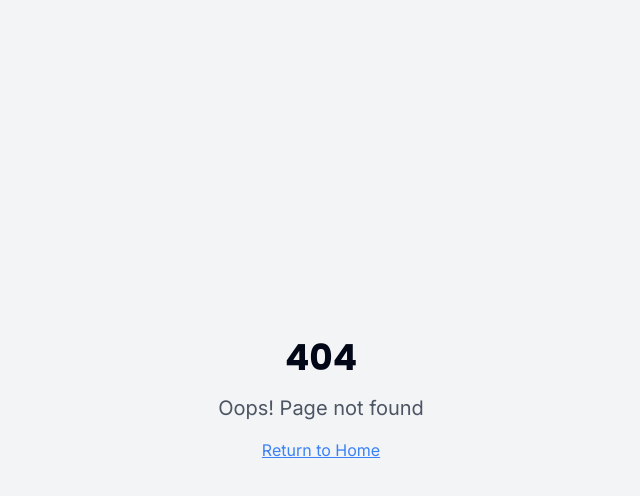
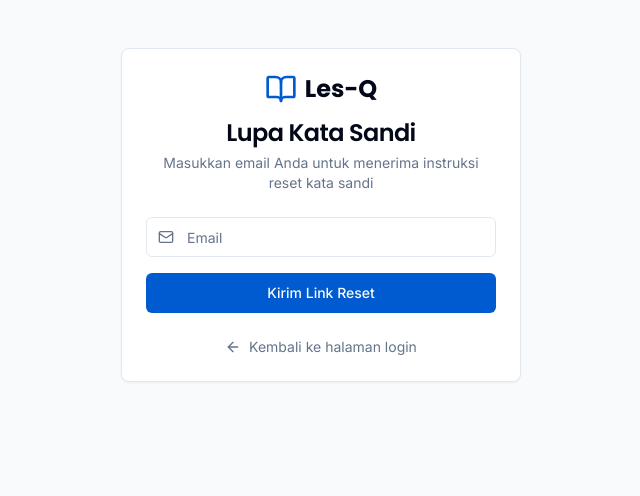
Before and after one commit to DjeniDahlan/lesq-lovable, a React (Vite) app: page /forgot-password in a window 1280 px wide. Before the commit this address had no page. Shown: the top 496 px of the page, without its empty margins (319-959 px from the left). Built offline with nearby package versions, Linux system fonts and the light colour scheme.

Commit message:
Fix: Implement forgot password page
Implement the forgot password page and add admin login credentials.

```diff
--- a/src/App.tsx
+++ b/src/App.tsx
@@ -1,4 +1,3 @@
-
 import { QueryClient, QueryClientProvider } from "@tanstack/react-query";
 import { BrowserRouter, Routes, Route } from "react-router-dom";
 import { TooltipProvider } from "@/components/ui/tooltip";
@@ -30,6 +29,7 @@ import Contact from "./pages/support/Contact";
 import Privacy from "./pages/legal/Privacy";
 import Terms from "./pages/legal/Terms";
 import Accessibility from "./pages/legal/Accessibility";
+import ForgotPassword from "./pages/auth/ForgotPassword";
 
 const queryClient = new QueryClient();
 
@@ -68,6 +68,7 @@ const App = () => (
           <Route path="/terms" element={<Terms />} />
           <Route path="/accessibility" element={<Accessibility />} />
 
+          <Route path="/forgot-password" element={<ForgotPassword />} />
           <Route path="*" element={<NotFound />} />
         </Routes>
       </BrowserRouter>
--- /dev/null
+++ b/src/pages/auth/ForgotPassword.tsx
@@ -0,0 +1,121 @@
+
+import { useState } from 'react';
+import { Link } from 'react-router-dom';
+import { Button } from '@/components/ui/button';
+import { Input } from '@/components/ui/input';
+import { Mail, BookOpen, ArrowLeft } from 'lucide-react';
+import {
+  Card,
+  CardContent,
+  CardDescription,
+  CardFooter,
+  CardHeader,
+  CardTitle,
+} from '@/components/ui/card';
+import { Alert, AlertDescription } from '@/components/ui/alert';
+import { supabase } from '@/integrations/supabase/client';
+import { toast } from '@/hooks/use-toast';
+
+const ForgotPassword = () => {
+  const [email, setEmail] = useState('');
+  const [isLoading, setIsLoading] = useState(false);
+  const [error, setError] = useState('');
+  const [submitted, setSubmitted] = useState(false);
+
+  const handleSubmit = async (e: React.FormEvent) => {
+    e.preventDefault();
+    setError('');
+
+    if (!email) {
+      setError('Silakan masukkan email Anda');
+      return;
+    }
+
+    setIsLoading(true);
+
+    try {
+      const { error: resetError } = await supabase.auth.resetPasswordForEmail(email, {
+        redirectTo: `${window.location.origin}/reset-password`,
+      });
+
+      if (resetError) throw resetError;
+
+      setSubmitted(true);
+      toast({
+        title: "Email terkirim",
+        description: "Silakan periksa email Anda untuk instruksi selanjutnya",
+      });
+    } catch (err: any) {
+      setError(err.message || 'Terjadi kesalahan saat mengirim email reset kata sandi');
+    } finally {
+      setIsLoading(false);
+    }
+  };
+
+  return (
+    <div className="flex flex-col min-h-screen">
+      <main className="flex-grow py-12 bg-gray-50">
+        <div className="container max-w-md">
+          <Card className="w-full">
+            <CardHeader className="space-y-1">
+              <div className="flex justify-center mb-2">
+                <Link to="/" className="flex items-center gap-2">
+                  <BookOpen className="h-8 w-8 text-primary" />
+                  <span className="font-poppins text-2xl font-bold">Les-Q</span>
+                </Link>
+              </div>
+              <CardTitle className="text-2xl text-center">Lupa Kata Sandi</CardTitle>
+              <CardDescription className="text-center">
+                {!submitted
+                  ? "Masukkan email Anda untuk menerima instruksi reset kata sandi"
+                  : "Email telah dikirim. Silakan periksa inbox Anda."}
+              </CardDescription>
+            </CardHeader>
+
+            <CardContent className="space-y-4">
+              {error && (
+                <Alert variant="destructive">
+                  <AlertDescription>{error}</AlertDescription>
+                </Alert>
+              )}
+
+              {!submitted && (
+                <form onSubmit={handleSubmit} className="space-y-4">
+                  <div className="space-y-2">
+                    <div className="relative">
+                      <Mail className="absolute left-3 top-3 h-4 w-4 text-muted-foreground" />
+                      <Input
+                        type="email"
+                        placeholder="Email"
+                        className="pl-10"
+                        value={email}
+                        onChange={(e) => setEmail(e.target.value)}
+                        disabled={isLoading}
+                      />
+                    </div>
+                  </div>
+
+                  <Button type="submit" className="w-full" disabled={isLoading}>
+                    {isLoading ? 'Mengirim...' : 'Kirim Link Reset'}
+                  </Button>
+                </form>
+              )}
+            </CardContent>
+
+            <CardFooter className="flex justify-center">
+              <Link
+                to="/login"
+                className="flex items-center text-sm text-muted-foreground hover:text-primary"
+              >
+                <ArrowLeft className="mr-2 h-4 w-4" />
+                Kembali ke halaman login
+              </Link>
+            </CardFooter>
+          </Card>
+        </div>
+      </main>
+    </div>
+  );
+};
+
+export default ForgotPassword;
```
